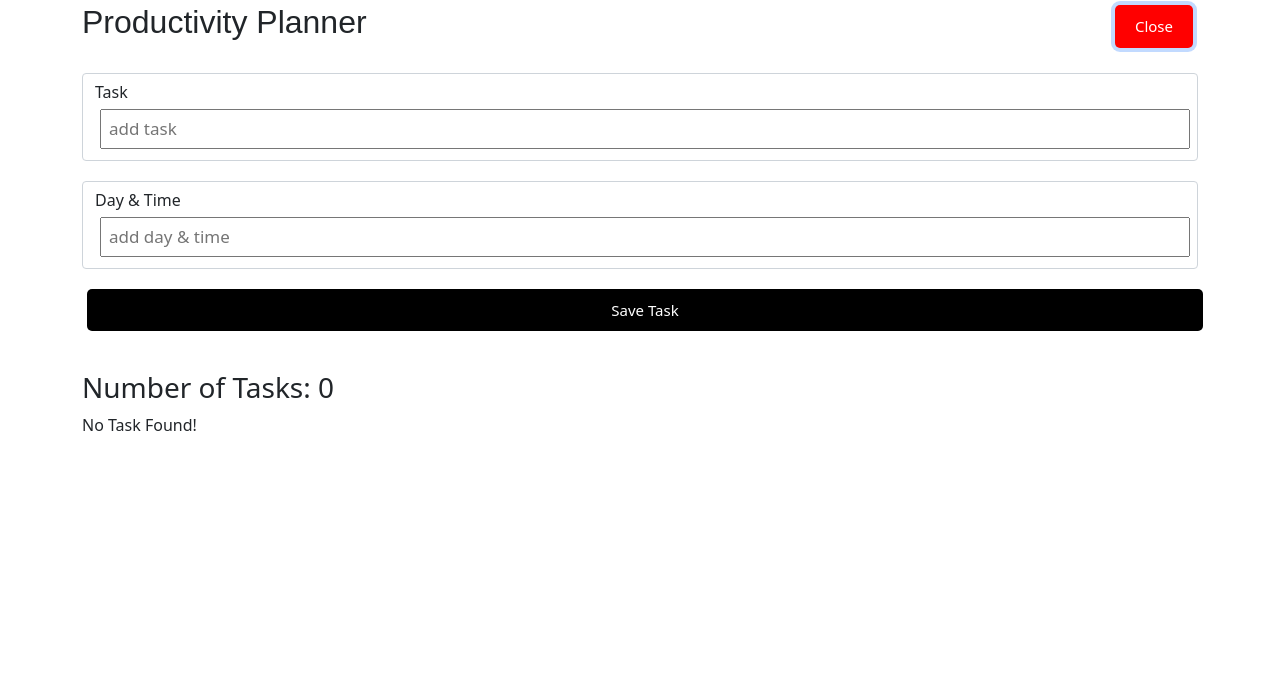
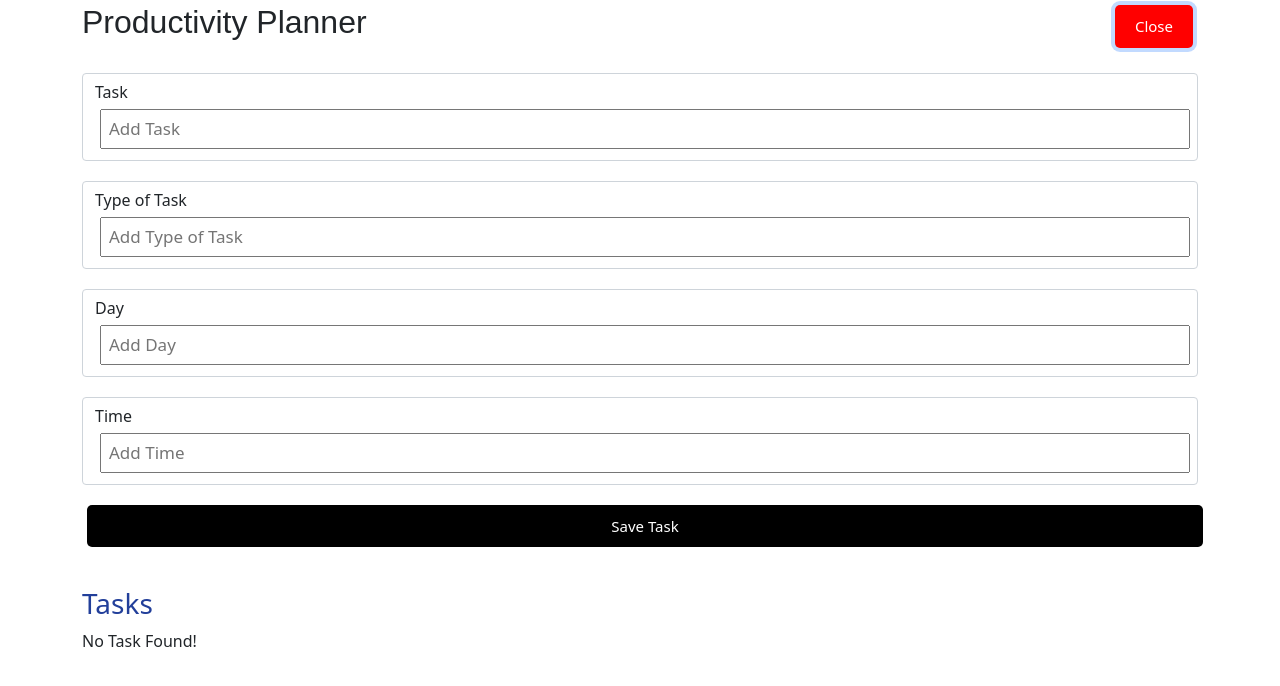
Before and after one commit to somunachima/productivity-planner, a React (Create React App) app: page / in a window 1280 px wide. Both pictures are taken after a click on the button "Add". Shown: the top 686 px of the page. Built offline with nearby package versions, Linux system fonts and the light colour scheme.

Commit message:
add more options to the Add Task form and start styling the form

```diff
--- a/public/index.html
+++ b/public/index.html
@@ -13,6 +13,9 @@
     <link rel="manifest" href="%PUBLIC_URL%/manifest.json" />
 
     <link href="https://cdn.jsdelivr.net/npm/bootstrap@5.0.2/dist/css/bootstrap.min.css" rel="stylesheet" integrity="sha384-EVSTQN3/azprG1Anm3QDgpJLIm9Nao0Yz1ztcQTwFspd3yD65VohhpuuCOmLASjC" crossorigin="anonymous">
+    <link rel="preconnect" href="https://fonts.googleapis.com">
+    <link rel="preconnect" href="https://fonts.gstatic.com" crossorigin>
+    <link href="https://fonts.googleapis.com/css2?family=Yeseva+One&display=swap" rel="stylesheet">
 
     <title>Productivity Planner</title>
   </head>
--- a/src/App.js
+++ b/src/App.js
@@ -1,3 +1,5 @@
+// Importing Styling
+import "./index.css"
 // Importing Components
 import Header from './components/Header';
 import Tasks from './components/Tasks';
@@ -101,7 +103,7 @@ function App() {
                         {/* Revealing of Add Task Form */}
                         {showAddTask && <AddTask onSave={addTask} />}
                         {/* Task Counter */}
-                        <h3>Number of Tasks: {tasks.length}</h3>
+                        <h3 className="task-number">Tasks</h3>
                         {/* Displaying of Tasks */}
                         {
                             tasks.length > 0 ?
--- a/src/components/AddTask.js
+++ b/src/components/AddTask.js
@@ -3,14 +3,16 @@ import Swal from "sweetalert2"
 
 const AddTask = ({onSave}) => {
   const [text, setText] = useState('');
+  const [type, setType] = useState('');
   const [day, setDay] = useState('');
+  const [time, setTime] = useState('');
   const onSubmit = (e) => {
     e.preventDefault();
-    if (!text && !day) {
+    if (!text && !day && !time && !type) {
         Swal.fire({
             icon: 'error',
             title: 'Oops...',
-            text: 'Fill in your task and date or close the form!'
+            text: 'Fill in your task, type of task, date and time or close the form!'
         })
     } else if (!text && day) {
         Swal.fire({
@@ -18,27 +20,61 @@ const AddTask = ({onSave}) => {
             title: 'Oops...',
             text: 'Fill in your task!'
         })
+    } else if (!type && day) {
+        Swal.fire({
+            icon: 'error',
+            title: 'Oops...',
+            text: 'Fill in your type of task!'
+        })
     } else if (text && !day) {
         Swal.fire({
             icon: 'error',
             title: 'Oops...',
             text: 'Fill in your date!'
         })
+    } else if (type && !day) {
+        Swal.fire({
+            icon: 'error',
+            title: 'Oops...',
+            text: 'Fill in your date!'
+        })
+    } else if (text && !time) {
+        Swal.fire({
+            icon: 'error',
+            title: 'Oops...',
+            text: 'Fill in your time!'
+        })
+    } else if (day && !time) {
+        Swal.fire({
+            icon: 'error',
+            title: 'Oops...',
+            text: 'Fill in your time!'
+        })
     } else {
-        onSave({ text, day });
+        onSave({ text, day, time, type });
     }
     setText('');
+    setTime('');
     setDay('');
+    setTime('');
   }
   return (
       <form className="add-form" onSubmit={onSubmit}>
           <div className="form-control">
               <label>Task</label>
-              <input type="text" placeholder="add task" value={text} onChange={(e) => setText(e.target.value)} />
+              <input type="text" placeholder="Add Task" value={text} onChange={(e) => setText(e.target.value)} />
           </div>
           <div className="form-control">
-              <label>Day & Time</label>
-              <input type="text" placeholder="add day & time" value={day} onChange={(e) => setDay(e.target.value)} />
+              <label>Type of Task</label>
+              <input type="text" placeholder="Add Type of Task" value={type} onChange={(e) => setType(e.target.value)} />
+          </div>
+          <div className="form-control">
+              <label>Day</label>
+              <input type="text" placeholder="Add Day" value={day} onChange={(e) => setDay(e.target.value)} />
+          </div>
+          <div className="form-control">
+              <label>Time</label>
+              <input type="text" placeholder="Add Time" value={time} onChange={(e) => setTime(e.target.value)} />
           </div>
           <input type="submit" className="btn btn-block" value="Save Task" />
       </form>
--- a/src/components/Header.js
+++ b/src/components/Header.js
@@ -5,7 +5,7 @@ const Header = ({ showForm, changeTextAndColor }) => {
   return (
       <header className="header">
           <h2 className="app-header">Productivity Planner</h2>
-          <Button onClick={showForm} color={changeTextAndColor ? 'red' : 'green'} text=     {changeTextAndColor ? 'Close' : 'Add'} />
+          <Button className="btn-header" onClick={showForm} color={changeTextAndColor ? 'red' : 'green'} text= {changeTextAndColor ? 'Close' : 'Add'} />
         </header>
     )
 }
--- a/src/components/Task.js
+++ b/src/components/Task.js
@@ -8,7 +8,14 @@ const Task = ({ task, onDelete, onEdit }) => {
             <p className="taskName">
               <span className="textBold">Task Name:</span> {task.text}
             </p>
-        <p className="taskDate"><span className="textBold">Date of Completion:</span>              {task.day}
+            <p className="taskDate">
+              <span className="textBold">Date of Completion:</span> {task.day}
+            </p>
+            <p className="taskTime">
+              <span className="textBold">Time of Completion:</span> {task.time}
+            </p>
+            <p className="taskType">
+              <span className="textBold">Type of Task:</span> {task.type}
             </p>
             </div>
             <div>
--- a/src/index.css
+++ b/src/index.css
@@ -44,6 +44,10 @@
   outline: none;
   color: white;
 }
+.btn:hover {
+  color: white;
+  background: #223F9A;
+}
 .btn-block {
   display: block;
   width: 100%;
@@ -72,13 +76,17 @@
 }
 .textBold {
   font-weight: bold;
+  color: #223F9A;
+}
+.task-number {
+  color: #223F9A;
 }
 .delIcon {
-  color: red;
+  color: grey;
   cursor: pointer;
 }
 .editIcon {
-  color: blue;
+  color: #223F9A;
   cursor: pointer;
 }
 
```
